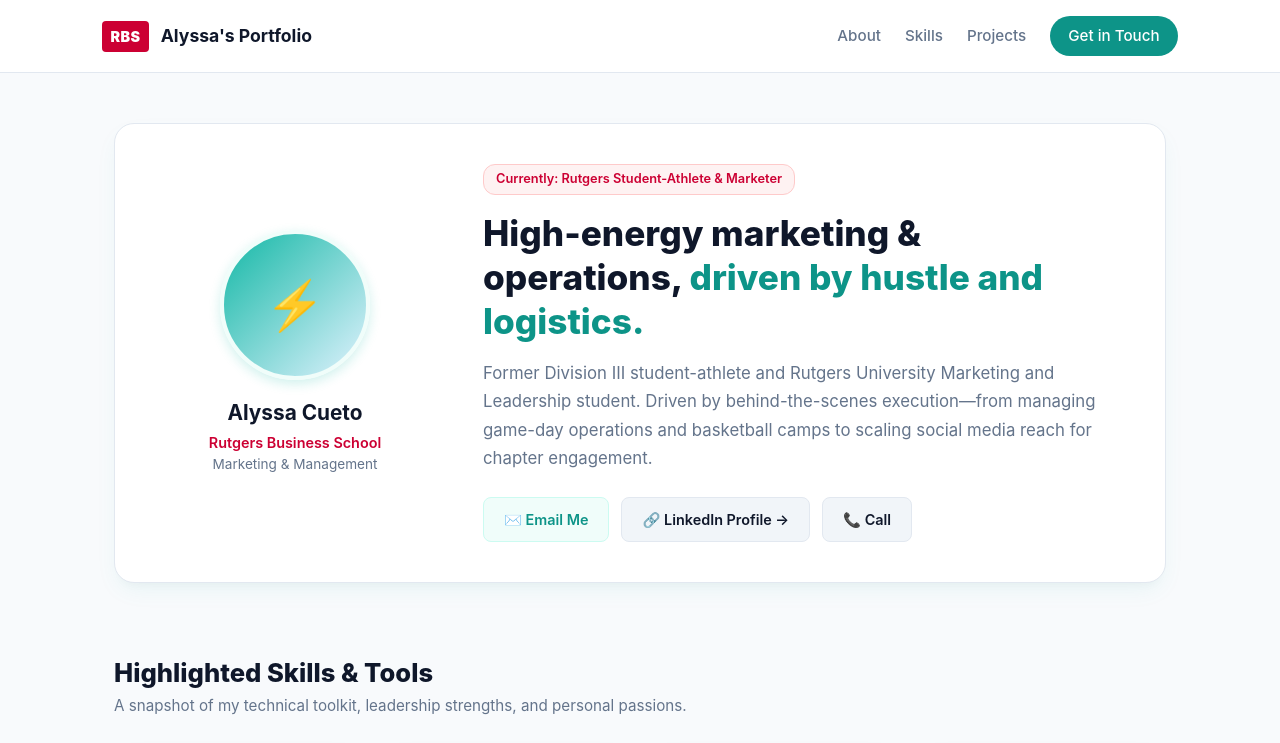
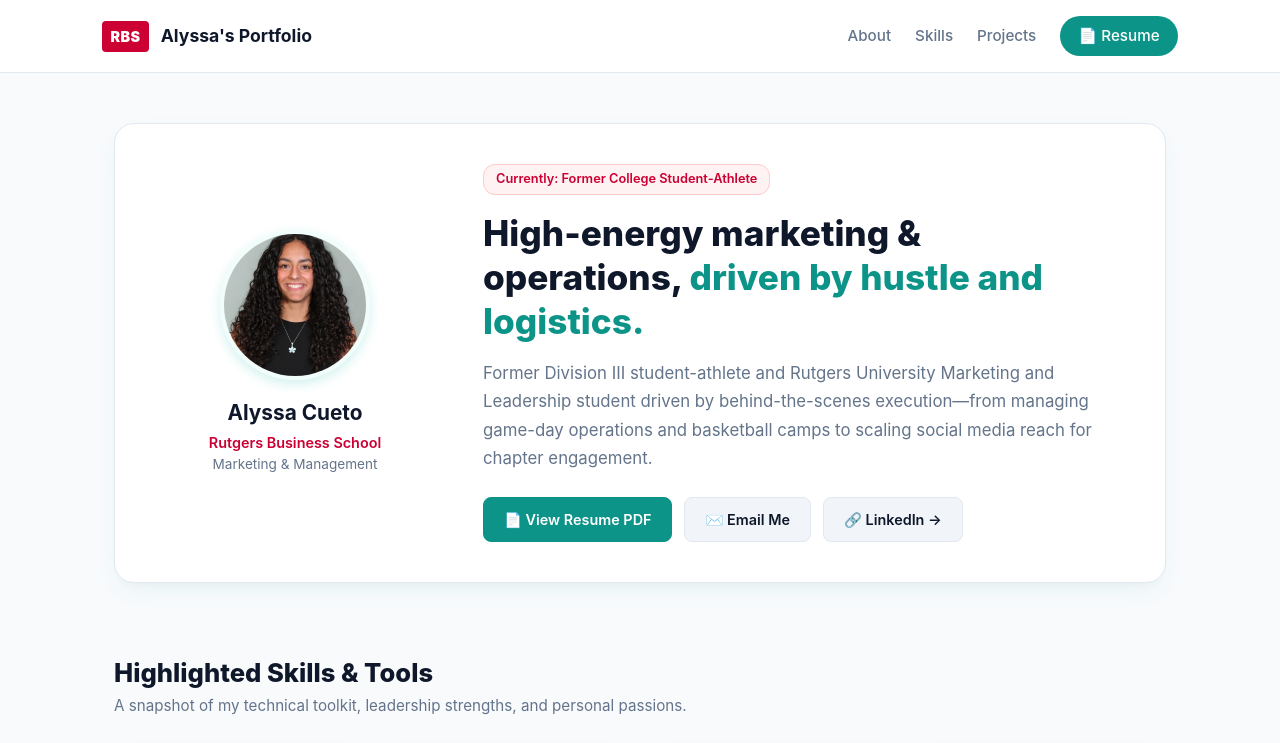
Before and after one commit to ajc597/ajc597.github.io, a plain HTML site: page index.html in a window 1280 px wide. Shown: the top 743 px of the page. Drawn offline with Linux system fonts and the light colour scheme.

Commit message:
Update index.html

```diff
--- a/index.html
+++ b/index.html
@@ -33,7 +33,7 @@
             line-height: 1.6;
         }
 
-        /* Top Navigation Bar (Matching Class Example) */
+        /* Top Navigation Bar */
         nav {
             background-color: var(--card-bg);
             border-bottom: 1px solid var(--border-color);
@@ -104,7 +104,7 @@
             padding: 50px 24px;
         }
 
-        /* Hero Layout (Directly modeled on Class Example) */
+        /* Hero Layout */
         .hero {
             display: grid;
             grid-template-columns: 280px 1fr;
@@ -122,18 +122,15 @@
             text-align: center;
         }
 
-        .profile-avatar {
+        .profile-avatar-img {
             width: 150px;
             height: 150px;
             border-radius: 50%;
-            background: linear-gradient(135deg, var(--teal-main), var(--blue-light));
-            margin: 0 auto 16px auto;
-            display: flex;
-            align-items: center;
-            justify-content: center;
-            font-size: 3rem;
+            object-fit: cover;
             border: 4px solid var(--teal-light);
             box-shadow: 0 4px 12px rgba(20, 184, 166, 0.2);
+            margin: 0 auto 16px auto;
+            display: block;
         }
 
         .profile-name {
@@ -204,14 +201,13 @@
         }
 
         .btn-primary {
-            background-color: var(--teal-light);
-            color: var(--teal-dark);
-            border: 1px solid #ccfbf1;
+            background-color: var(--teal-dark);
+            color: #ffffff;
+            border: 1px solid var(--teal-dark);
         }
 
         .btn-primary:hover {
-            background-color: var(--teal-main);
-            color: #ffffff;
+            background-color: #0f766e;
         }
 
         .btn-secondary {
@@ -368,7 +364,6 @@
             font-size: 0.88rem;
         }
 
-        /* Responsive Design */
         @media (max-width: 768px) {
             .hero {
                 grid-template-columns: 1fr;
@@ -382,7 +377,7 @@
 </head>
 <body>
 
-    <!-- Top Navigation Bar (Matching Class Template) -->
+    <!-- Top Navigation Bar -->
     <nav>
         <div class="nav-brand">
             <span class="rbs-badge">RBS</span>
@@ -392,31 +387,31 @@
             <a href="#about">About</a>
             <a href="#skills">Skills</a>
             <a href="#projects">Projects</a>
-            <a href="mailto:alyssacueto0@gmail.com" class="btn-resume">Get in Touch</a>
+            <a href="Alyssa.Cueto.Resume.pdf" target="_blank" rel="noopener" class="btn-resume">📄 Resume</a>
         </div>
     </nav>
 
     <div class="container">
 
-        <!-- Hero Section (Class Layout + Teal & Light Blue Styling) -->
+        <!-- Hero Section -->
         <section class="hero" id="about">
             <div class="profile-side">
-                <div class="profile-avatar">⚡️</div>
+                <img src="Alyssa.Cueto.Headshot.jpg" alt="Alyssa Cueto" class="profile-avatar-img">
                 <div class="profile-name">Alyssa Cueto</div>
                 <div class="profile-school">Rutgers Business School</div>
                 <div class="profile-class">Marketing & Management</div>
             </div>
 
             <div class="bio-side">
-                <div class="status-badge">Currently: Rutgers Student-Athlete & Marketer</div>
+                <div class="status-badge">Currently: Former College Student-Athlete</div>
                 <h1 class="hero-title">High-energy marketing & operations, <span>driven by hustle and logistics.</span></h1>
                 <p class="hero-bio">
-                    Former Division III student-athlete and Rutgers University Marketing and Leadership student. Driven by behind-the-scenes execution—from managing game-day operations and basketball camps to scaling social media reach for chapter engagement.
+                    Former Division III student-athlete and Rutgers University Marketing and Leadership student driven by behind-the-scenes execution—from managing game-day operations and basketball camps to scaling social media reach for chapter engagement.
                 </p>
                 <div class="hero-actions">
-                    <a href="mailto:alyssacueto0@gmail.com" class="btn-action btn-primary">✉️ Email Me</a>
-                    <a href="https://www.linkedin.com/in/alyssa-cueto/" target="_blank" rel="noopener" class="btn-action btn-secondary">🔗 LinkedIn Profile →</a>
-                    <a href="tel:5519993206" class="btn-action btn-secondary">📞 Call</a>
+                    <a href="Alyssa.Cueto.Resume.pdf" target="_blank" rel="noopener" class="btn-action btn-primary">📄 View Resume PDF</a>
+                    <a href="mailto:alyssacueto0@gmail.com" class="btn-action btn-secondary">✉️ Email Me</a>
+                    <a href="https://www.linkedin.com/in/alyssa-cueto/" target="_blank" rel="noopener" class="btn-action btn-secondary">🔗 LinkedIn →</a>
                 </div>
             </div>
         </section>
@@ -479,7 +474,7 @@
             </div>
         </section>
 
-        <!-- Core Projects Grid (Class Example Structure) -->
+        <!-- Core Projects Grid -->
         <section id="projects">
             <div class="section-header">
                 <h2>Core Pillars: My Work</h2>
@@ -487,7 +482,7 @@
             </div>
 
             <div class="projects-grid">
-                <!-- Project 1 -->
+                <!-- Project 1: Linked to Instagram -->
                 <div class="project-card">
                     <div>
                         <div class="project-tag">Marketing & Social Analytics</div>
@@ -503,10 +498,10 @@
                             </ul>
                         </div>
                     </div>
-                    <a href="https://github.com" target="_blank" rel="noopener" class="btn-card">View Project Details</a>
+                    <a href="https://www.instagram.com/cus_alpha/" target="_blank" rel="noopener" class="btn-card">📸 View Instagram Page →</a>
                 </div>
 
-                <!-- Project 2 -->
+                <!-- Project 2: Linked to Canva -->
                 <div class="project-card">
                     <div>
                         <div class="project-tag">Sports Operations</div>
@@ -515,10 +510,10 @@
                             Designed operational schedules, staff placement plans, and spectator entry protocols to ensure smooth execution during high-pressure athletic events.
                         </p>
                     </div>
-                    <a href="https://github.com" target="_blank" rel="noopener" class="btn-card">View Operations Plan</a>
+                    <a href="https://canva.link/vad5jagdf6anexv" target="_blank" rel="noopener" class="btn-card">📊 View Operations Plan →</a>
                 </div>
 
-                <!-- Project 3 -->
+                <!-- Project 3: Linked to PDF Schedule -->
                 <div class="project-card">
                     <div>
                         <div class="project-tag">Event Coordination</div>
@@ -527,7 +522,7 @@
                             Coordinated daily camp schedules, managed drop-off/pick-up protocols, parent communications, and lunch catering to deliver an organized camp experience.
                         </p>
                     </div>
-                    <a href="https://github.com" target="_blank" rel="noopener" class="btn-card">View Camp Logistics</a>
+                    <a href="Basketball Camp Daily Schedule.pdf" target="_blank" rel="noopener" class="btn-card">📋 View Daily Schedule PDF →</a>
                 </div>
             </div>
         </section>
```
